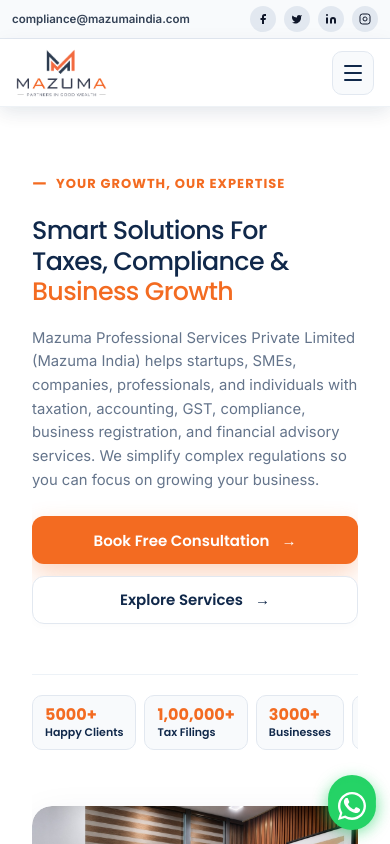
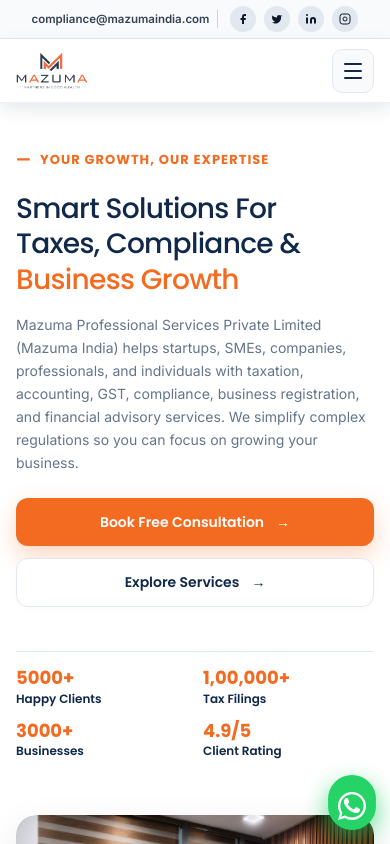
Before and after one commit to karishma-Nexusczar/Mazuma-india-, a Next.js app: page / in a window 390 px wide. Shown: the top 844 px of the page. Built offline with nearby package versions, Linux system fonts and the light colour scheme.

Commit message:
Fix exact 320px mobile viewport issues: top bar, header, hero paragraph wrapping, CTA stacking, 2x2 stats grid, and floating whatsapp button

```diff
--- a/app/home.css
+++ b/app/home.css
@@ -246,49 +246,41 @@
 
 @media (max-width: 768px) {
   .legacy-hero-section {
-    padding: 24px 0 28px;
+    padding: 32px 0 28px;
   }
 
   .legacy-hero-section .hero-container {
     min-height: auto;
-    width: calc(100% - 32px) !important;
-    max-width: 100% !important;
-    margin-inline: auto !important;
   }
 
   .site-header .brand {
-    width: 140px;
+    width: 150px;
   }
 
   .site-header .brand img {
-    max-height: 48px;
+    max-height: 56px;
   }
 
   .trusted-shell {
     grid-template-columns: 1fr !important;
     gap: 12px !important;
-    width: calc(100% - 32px) !important;
   }
 
   .trusted-summary {
-    justify-content: center !important;
-    white-space: normal !important;
-    flex-wrap: wrap !important;
-    text-align: center !important;
+    justify-content: center;
   }
 
   .hero-trust-stats-grid {
-    grid-template-columns: repeat(2, 1fr) !important;
-    gap: 12px 10px !important;
+    grid-template-columns: repeat(2, 1fr);
+    gap: 24px 0;
   }
 
   .trust-stat-card {
-    padding: 10px 12px !important;
-    border-left: 1px solid #e2e8f0 !important;
+    padding: 0 14px;
   }
 
   .trust-stat-card:nth-child(3) {
-    border-left: 1px solid #e2e8f0 !important;
+    border-left: 0;
   }
 }
 
@@ -764,55 +756,86 @@
   }
 }
 
-/* Compact Stats Row below hero CTA buttons - Single Row layout */
+/* Compact Stats Row below hero CTA buttons */
 .hero-compact-stats-row {
-  display: flex !important;
-  flex-direction: row !important;
-  align-items: center !important;
-  justify-content: flex-start !important;
-  flex-wrap: nowrap !important;
-  gap: clamp(8px, 1.3vw, 18px) !important;
-  margin-top: 26px !important;
-  padding-top: 20px !important;
-  border-top: 1px solid #edf2f7 !important;
-  width: 100% !important;
-  max-width: 100% !important;
+  display: flex;
+  flex-direction: row;
+  align-items: center;
+  justify-content: flex-start;
+  flex-wrap: nowrap;
+  gap: clamp(10px, 1.4vw, 20px);
+  margin-top: 26px;
+  padding-top: 20px;
+  border-top: 1px solid #edf2f7;
+  width: 100%;
+  max-width: 100%;
 }
 
 .compact-stat-item {
-  display: flex !important;
-  flex-direction: column !important;
-  align-items: flex-start !important;
-  flex-shrink: 0 !important;
+  display: flex;
+  flex-direction: column;
+  align-items: flex-start;
+  flex-shrink: 0;
 }
 
 .compact-stat-item strong {
-  color: #f36b21 !important;
-  font-family: var(--font-head) !important;
-  font-size: clamp(16px, 1.4vw, 20px) !important;
-  font-weight: 800 !important;
-  line-height: 1.1 !important;
-  white-space: nowrap !important;
+  color: #f36b21;
+  font-family: var(--font-head);
+  font-size: clamp(16px, 1.4vw, 20px);
+  font-weight: 800;
+  line-height: 1.1;
+  white-space: nowrap;
 }
 
 .compact-stat-item span {
-  color: #10284a !important;
-  font-family: var(--font-head) !important;
-  font-size: clamp(11px, 0.9vw, 13px) !important;
-  font-weight: 600 !important;
-  white-space: nowrap !important;
-  margin-top: 2px !important;
+  color: #10284a;
+  font-family: var(--font-head);
+  font-size: clamp(11px, 0.9vw, 13px);
+  font-weight: 600;
+  white-space: nowrap;
+  margin-top: 2px;
 }
 
 .compact-stat-divider {
-  width: 1px !important;
-  height: 24px !important;
-  background: #e2e8f0 !important;
-  flex-shrink: 0 !important;
+  width: 1px;
+  height: 24px;
+  background: #e2e8f0;
+  flex-shrink: 0;
 }
 
-@media (max-width: 520px) {
+@media (max-width: 640px) {
   .hero-compact-stats-row {
-    gap: 8px !important;
+    display: grid !important;
+    grid-template-columns: repeat(2, 1fr) !important;
+    gap: 14px 16px !important;
+    width: 100% !important;
+    max-width: 100% !important;
+    box-sizing: border-box !important;
+    margin-top: 20px !important;
+    padding-top: 16px !important;
+    border-top: 1px solid #e2e8f0 !important;
+  }
+
+  .compact-stat-item {
+    display: flex !important;
+    flex-direction: column !important;
+    align-items: flex-start !important;
+    width: 100% !important;
+    min-width: 0 !important;
+  }
+
+  .compact-stat-item strong {
+    font-size: 18px !important;
+    line-height: 1.15 !important;
+  }
+
+  .compact-stat-item span {
+    font-size: 12px !important;
+    line-height: 1.3 !important;
+    white-space: normal !important;
+  }
+
+  .compact-stat-divider {
+    display: none !important;
   }
 }
```
Also changed, not shown: app/globals.css.
